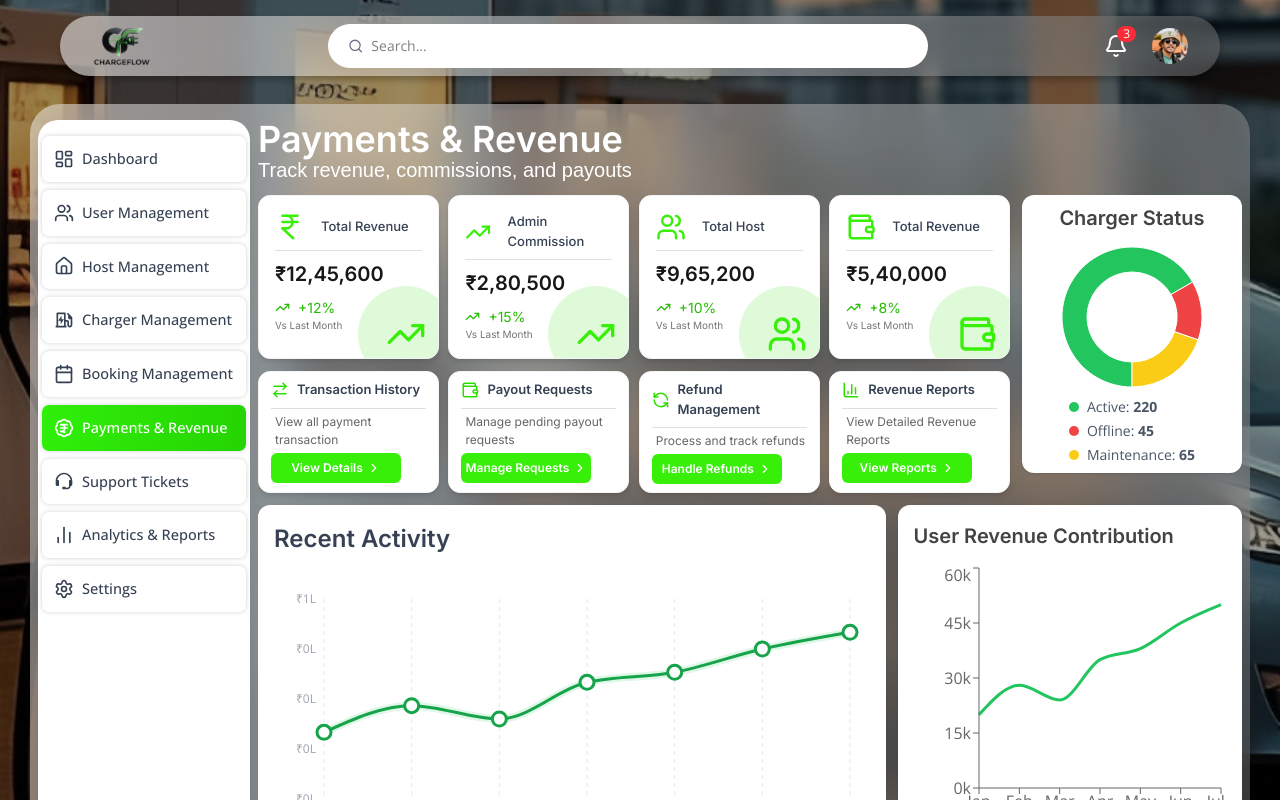
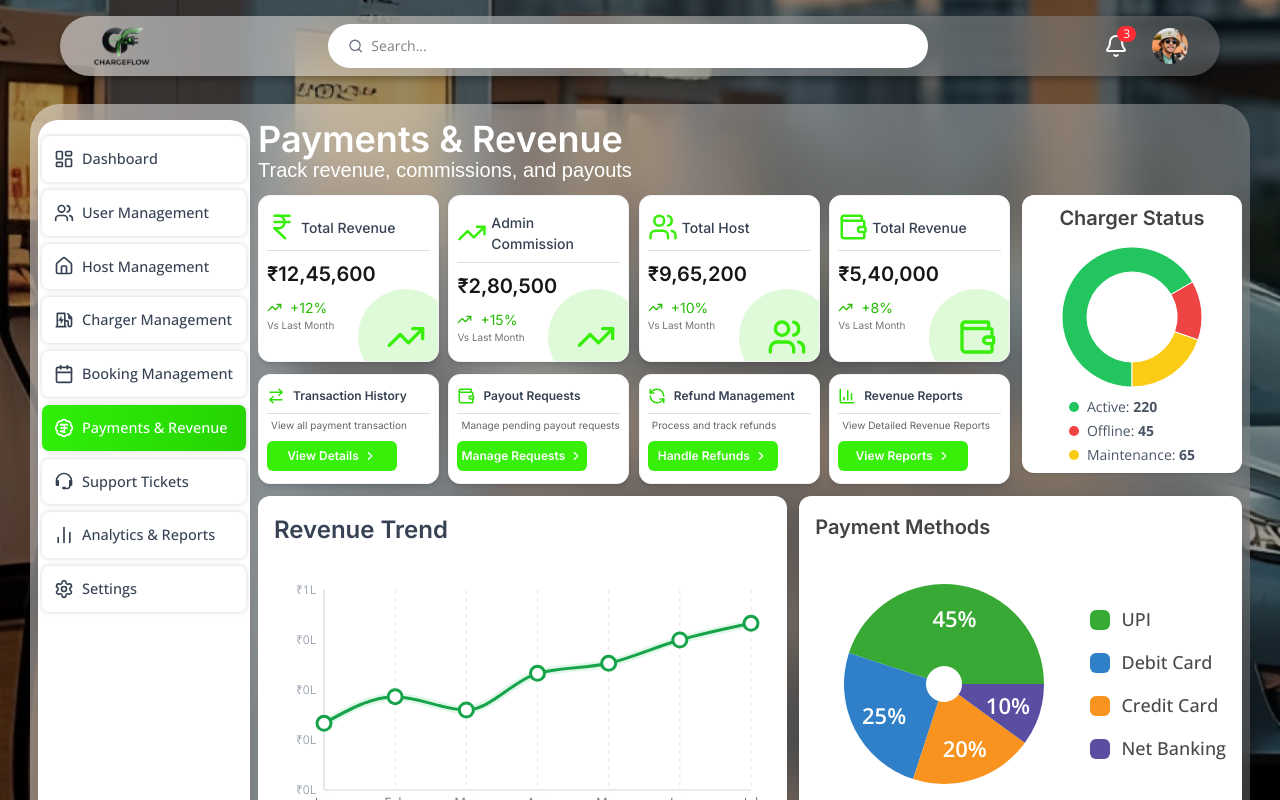
Before and after one commit to ChandaniSahu/ChargeFlow, a Next.js app: page /admin/payments in a window 1280 px wide. Shown: the top 800 px of the page. Built offline with nearby package versions, Linux system fonts and the light colour scheme.

Commit message:
graph made more accurate and payment method made

```diff
--- a/app/admin/payments/page.tsx
+++ b/app/admin/payments/page.tsx
@@ -273,7 +273,7 @@ const transactionData = [
     platformFees: 562.5,
     gst: 675,
     netToHost: 2325,
-    date: "31/01/2025",
+    date: "12/01/2026",
     paymentMethod: "UPI",
     paymentStatus: "Completed",
     otpStatus: "Verified",
@@ -292,7 +292,7 @@ const transactionData = [
     platformFees: 405,
     gst: 486,
     netToHost: 1674,
-    date: "31/01/2025",
+    date: "05/01/2026",
     paymentMethod: "Credit Card",
     paymentStatus: "Completed",
     otpStatus: "Verified",
@@ -311,7 +311,7 @@ const transactionData = [
     platformFees: 352.5,
     gst: 423,
     netToHost: 1457,
-    date: "30/01/2025",
+    date: "13/02/2026",
     paymentMethod: "Debit Card",
     paymentStatus: "Pending",
     otpStatus: "Verified",
@@ -330,7 +330,7 @@ const transactionData = [
   platformFees: 0,
   gst: 0,
   netToHost: 0,
-  date: "30/01/2025",
+  date: "12/02/2026",
   paymentMethod: "UPI",
   paymentStatus: "Refunded",
   otpStatus: "Verified",
@@ -349,7 +349,7 @@ const transactionData = [
   platformFees: 652.5,
   gst: 783,
   netToHost: 2697,
-  date: "30/01/2025",
+  date: "14/02/2026",
   paymentMethod: "Net Banking",
   paymentStatus: "Completed",
   otpStatus: "Verified",
@@ -368,7 +368,7 @@ const transactionData = [
   platformFees: 472.5,
   gst: 567,
   netToHost: 2110,
-  date: "29/01/2025",
+  date: "18/02/2026",
   paymentMethod: "PhonePe",
   paymentStatus: "Completed",
   otpStatus: "Verified",
@@ -387,7 +387,7 @@ const transactionData = [
   platformFees: 270,
   gst: 324,
   netToHost: 1206,
-  date: "29/01/2025",
+  date: "29/02/2026",
   paymentMethod: "Credit Card",
   paymentStatus: "Pending",
   otpStatus: "Verified",
@@ -406,7 +406,7 @@ const transactionData = [
   platformFees: 442.5,
   gst: 531,
   netToHost: 1976,
-  date: "28/01/2025",
+  date: "28/02/2026",
   paymentMethod: "Debit Card",
   paymentStatus: "Completed",
   otpStatus: "Verified",
@@ -476,7 +476,12 @@ const getPhoneIcon = (method: string) => {
   return null;
 };
 
-
+const paymentMethodData = [
+  { name: "UPI", value: 45, color: "#39A935" },
+  { name: "Debit Card", value: 25, color: "#2F80C9" },
+  { name: "Credit Card", value: 20, color: "#F7931E" },
+  { name: "Net Banking", value: 10, color: "#5A4EA3" },
+];
 
 // 2. ICON SWITCH CASE HELPER
 const GetStatusIcon = (type: string, status: string) => {
@@ -611,12 +616,12 @@ const [filterChargerStatus, setFilterChargerStatus] = useState<string[]>([]);
                 return (
                   <div
                     key={i}
-                    className="font-inter relative bg-white rounded-xl p-4 shadow-md border border-gray-100 overflow-hidden"
+                    className="font-inter relative bg-white rounded-xl py-4 px-2 shadow-md border border-gray-100 overflow-hidden"
                   >
                     {/* TOP ICON */}
-                    <div className="flex gap-4 items-center mb-2">
+                    <div className="flex gap-1 items-center mb-2">
                       <TopIcon className="text-[#38EF0A]" size={30} />
-                      <p className=" text-[13px] text-[#364153] font-medium">
+                      <p className=" text-[14px] text-[#364153] font-medium">
                         {s.title}
                       </p>
                     </div>
@@ -654,22 +659,22 @@ const [filterChargerStatus, setFilterChargerStatus] = useState<string[]>([]);
     return (
       <div
         key={i}
-        className="font-inter bg-white px-3 py-2 rounded-xl shadow-md border border-gray-100"
+        className="font-inter bg-white px-2 py-3 rounded-xl shadow-md border border-gray-100"
       >
         {/* TOP ICON + TITLE */}
         <div className="flex items-center gap-2 mb-2">
           <Icon size={18} className="text-[#2CDE00]" />
-          <h3 className="text-[13px] font-semibold text-[#364153]">
+          <h3 className="text-[12px] font-semibold text-[#364153]">
             {a.title}
           </h3>
         </div>
 
         {/* VALUE + SUB */}
-        <div className="flex items-center gap-1 border-t-[1.5px] border-[#DFDFDF] pt-1 mb-1">
+        <div className="flex items-center gap-1 border-t-[1.5px] border-[#DFDFDF] pt-1 mb-2">
           <div className="text-[20px] font-bold text-[#333333]">
             {a.title === "Upcoming Booking" ? `₹${a.value}` : a.value}
           </div>
-          <div className="text-[12px] text-[#666666]">
+          <div className="text-[10px] text-[#666666]">
             {a.sub}
           </div>
         </div>
@@ -728,10 +733,10 @@ const [filterChargerStatus, setFilterChargerStatus] = useState<string[]>([]);
         </div>
 
         {/* RECENT ACTIVITY + REVENUE CONTRIBUTION */}
-        <div className="grid grid-cols-1 lg:grid-cols-[minmax(0,65%)_minmax(0,35%)] gap-3">
+        <div className="grid grid-cols-1 lg:grid-cols-[minmax(0,55%)_minmax(0,45%)] gap-3">
           {/* RECENT ACTIVITY */}
           <div className="bg-white rounded-xl p-4 shadow">
-            <h3 className="font-inter text-[24px] font-semibold text-[#364153] mb-3">Recent Activity</h3>
+            <h3 className="font-inter text-[24px] font-semibold text-[#364153] mb-3">Revenue Trend</h3>
 
             {/* LIST WRAPPER */}
                       <ResponsiveContainer width="100%" height={260}>
@@ -757,13 +762,13 @@ const [filterChargerStatus, setFilterChargerStatus] = useState<string[]>([]);
 
                <XAxis
                  dataKey="month"
-                 axisLine={false}
+                 axisLine={{ stroke: "#d1d5db" }}
                  tickLine={false}
                  tick={{ fill: "#6B7280", fontSize: 13 }}
                />
 
                <YAxis
-                 axisLine={false}
+                 axisLine={{ stroke: "#d1d5db" }}
                  tickLine={false}
                  tick={{ fill: "#9CA3AF", fontSize: 12 }}
                  tickFormatter={(v) => `₹${(v / 100000).toFixed(0)}L`}
@@ -826,15 +831,63 @@ const [filterChargerStatus, setFilterChargerStatus] = useState<string[]>([]);
 
           {/* USER REVENUE CONTRIBUTION */}
           <div className="bg-white rounded-xl p-4 shadow">
-            <h3 className="font-inter text-[#434343] text-[20px] font-semibold mb-3">User Revenue Contribution</h3>
-            <ResponsiveContainer width="100%" height={260}>
-              <LineChart data={revenueData}>
-                <XAxis dataKey="month" />
-                <YAxis tickFormatter={(v) => `${v / 1000}k`} />
-                <Tooltip />
-                <Line type="monotone" dataKey="revenue" stroke="#22c55e" strokeWidth={3} dot={false} />
-              </LineChart>
-            </ResponsiveContainer>
+            <h3 className="font-inter text-[#434343] text-[20px] font-semibold mb-3">Payment Methods</h3>
+<div className="flex flex-col lg:flex-row gap-4  items-center">
+<ResponsiveContainer width="100%" height={260}>
+  <PieChart>
+    <Pie
+      data={paymentMethodData}
+      dataKey="value"
+      cx="50%"
+      cy="50%"
+      innerRadius={18}
+      outerRadius={100}
+      stroke="none"
+      labelLine={false}
+      label={({ cx, cy, midAngle, innerRadius, outerRadius, percent }) => {
+        const RADIAN = Math.PI / 180;
+        const radius =
+          innerRadius + (outerRadius - innerRadius) * 0.6;
+
+        const x = cx + radius * Math.cos(-midAngle * RADIAN);
+        const y = cy + radius * Math.sin(-midAngle * RADIAN);
+
+        return (
+          <text
+            x={x}
+            y={y}
+            fill="#ffffff"
+            textAnchor="middle"
+            dominantBaseline="central"
+            fontSize={22}
+            fontWeight={600}
+          >
+            {(percent * 100).toFixed(0)}%
+          </text>
+        );
+      }}
+    >
+      {paymentMethodData.map((entry, index) => (
+        <Cell key={`cell-${index}`} fill={entry.color} />
+      ))}
+    </Pie>
+  </PieChart>
+</ResponsiveContainer>
+<div className="space-y-4">
+  {paymentMethodData.map((item, i) => (
+    <div key={i} className="flex items-center gap-3">
+      <div
+        className="w-5 h-5 rounded-md"
+        style={{ backgroundColor: item.color }}
+      />
+      <span className="whitespace-nowrap text-[#4A4A4A] text-[18px] font-medium">
+        {item.name}
+      </span>
+    </div>
+  ))}
+</div>
+
+</div>
           </div>
         </div>
 
```
